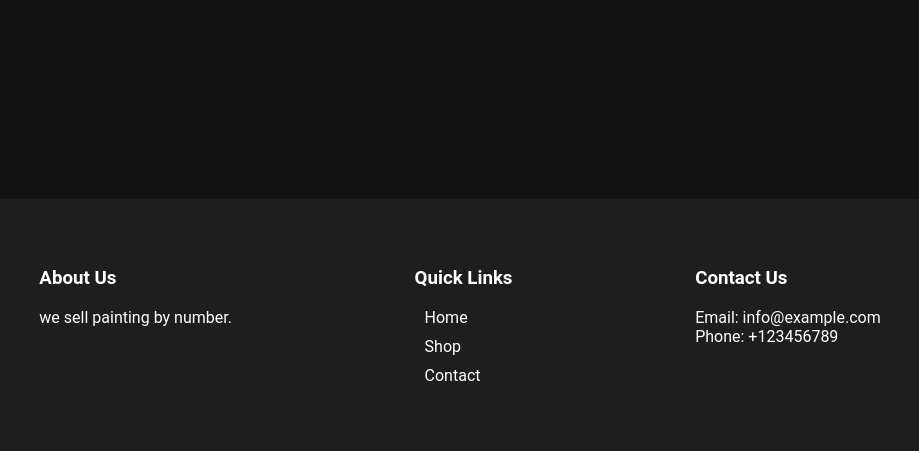
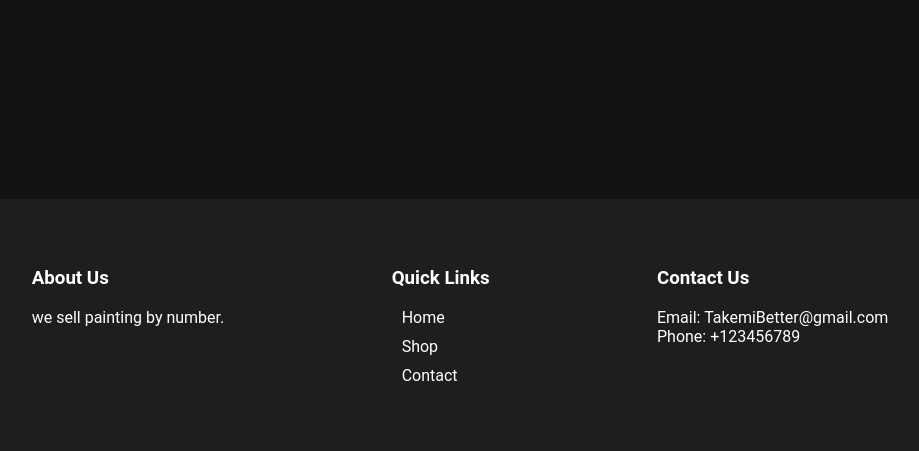
Before and after one commit to JayvenAltenberg/backend-eindproject, a PHP site: page /cart/cart.php in a window 1280 px wide. Shown: the part 349-800 px from the top of the page, without its empty margins (180-1099 px from the left). Run offline with PHP 8.4, Linux system fonts and the light colour scheme; data that the repository does not hold is empty.

```diff
--- a/includes/footer.php
+++ b/includes/footer.php
@@ -15,7 +15,7 @@
             </div>
             <div>
                 <h3>Contact Us</h3>
-                <p>Email: info@example.com<br>Phone: +123456789</p>
+                <p>Email: TakemiBetter@gmail.com<br>Phone: +123456789</p>
             </div>
         </div>
     </div>
```
